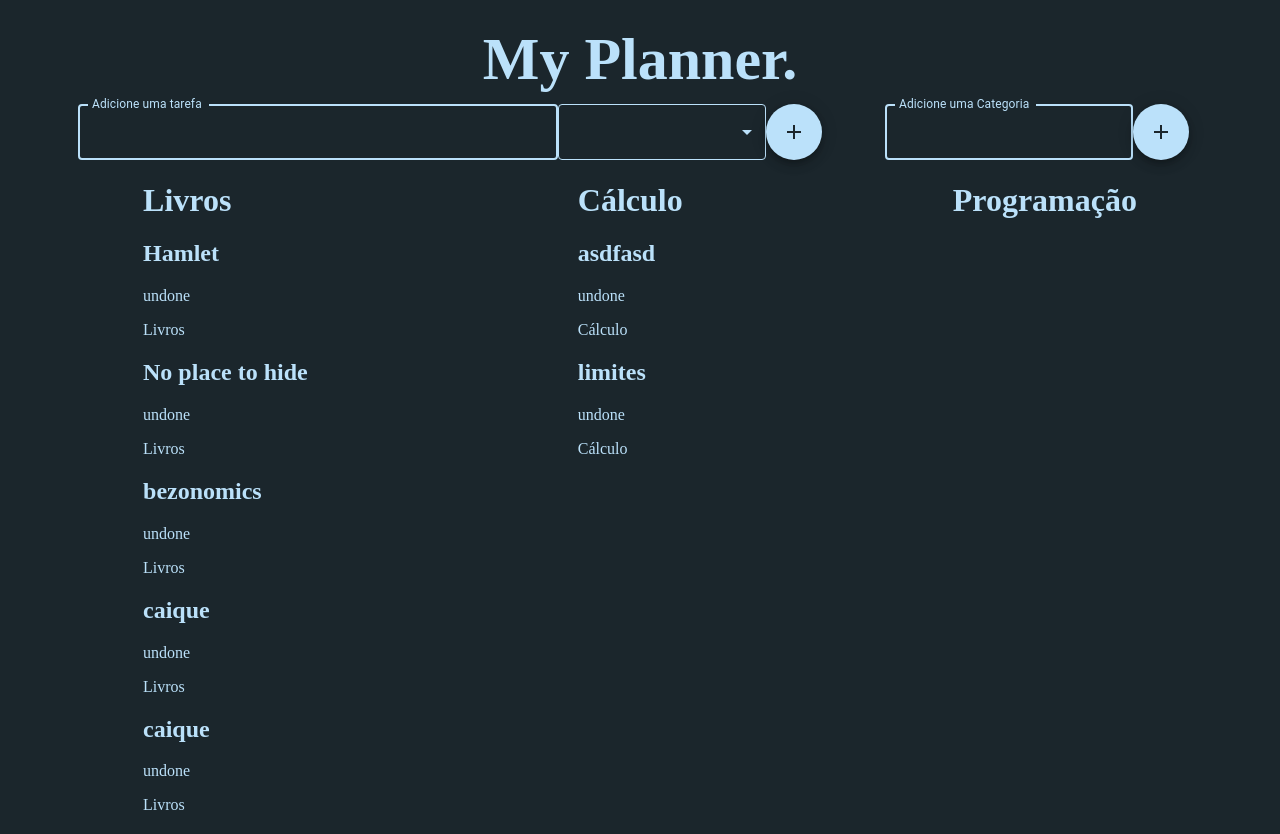
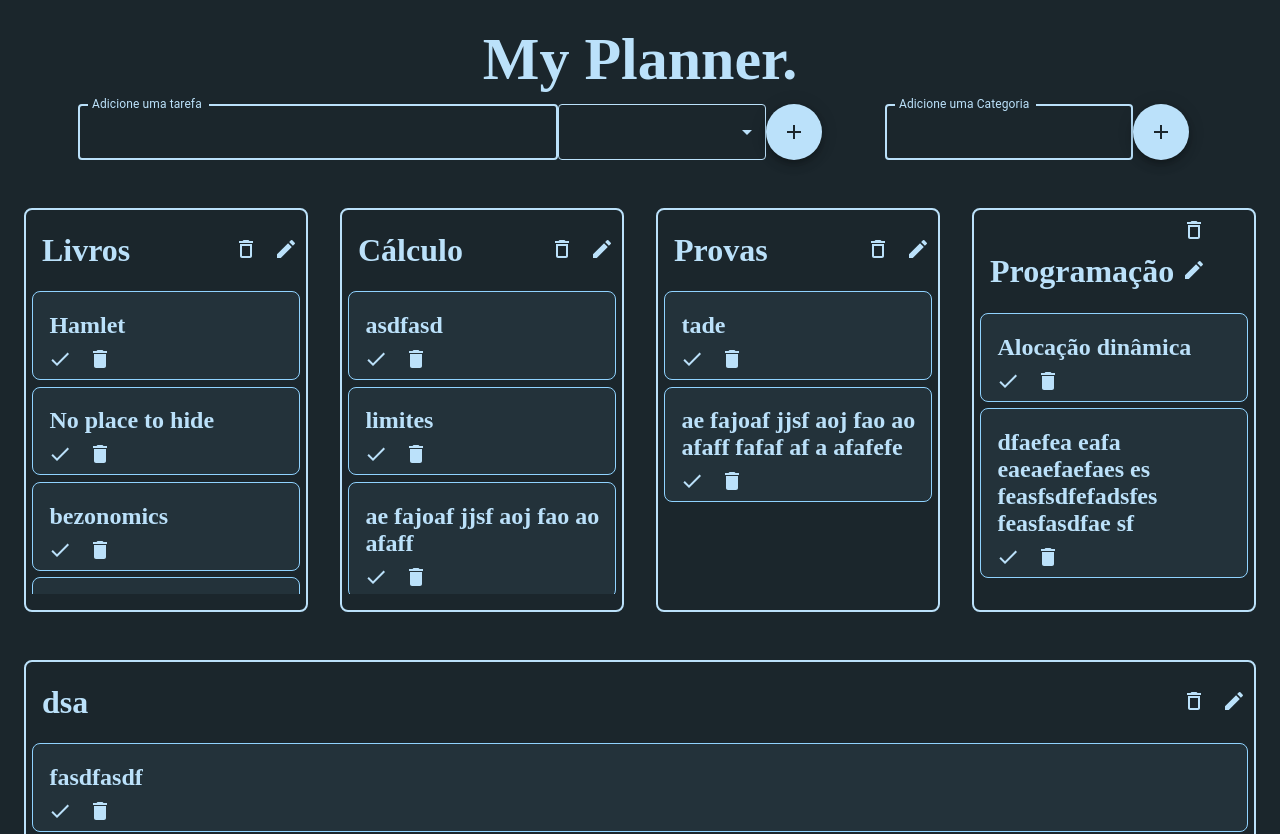
Before and after one commit to Caique27/My-Planner, a React (Create React App) app: page / in a window 1280 px wide. Shown: the top 834 px of the page. Built offline with nearby package versions, Linux system fonts and the light colour scheme; data requests are answered from the project's data file.

Commit message:
Implementação dos estilos das listas e tarefas

```diff
--- a/db.json
+++ b/db.json
@@ -110,14 +110,75 @@
           "status": "undone",
           "category": "Cálculo",
           "id": 2
+        },
+        {
+          "title": "ae fajoaf jjsf aoj fao ao afaff ",
+          "status": "undone",
+          "category": "Cálculo",
+          "id": 3
+        },
+        {
+          "title": "ae fajoaf jjsf aoj fao ao afaff fafaf af a afafefe",
+          "status": "undone",
+          "category": "Cálculo",
+          "id": 4
         }
       ],
       "id": 2
     },
     {
+      "nome": "Provas",
+      "tarefas": [
+        {
+          "title": "tade",
+          "status": "undone",
+          "category": "Provas",
+          "id": 1
+        },
+        {
+          "title": "ae fajoaf jjsf aoj fao ao afaff fafaf af a afafefe",
+          "status": "undone",
+          "category": "Provas",
+          "id": 3
+        }
+      ],
+      "id": 4
+    },
+    {
       "nome": "Programação",
-      "tarefas": [],
-      "id": 3
+      "tarefas": [
+        {
+          "title": "Alocação dinâmica",
+          "status": "undone",
+          "category": "Programação",
+          "id": 1
+        },
+        {
+          "title": "dfaefea eafa eaeaefaefaes es feasfsdfefadsfes feasfasdfae sf",
+          "status": "undone",
+          "category": "Programação",
+          "id": 2
+        }
+      ],
+      "id": 5
+    },
+    {
+      "nome": "dsa",
+      "tarefas": [
+        {
+          "title": "fasdfasdf",
+          "status": "undone",
+          "category": "dsa",
+          "id": 1
+        },
+        {
+          "title": "fasdfasdfafdsfds",
+          "status": "undone",
+          "category": "dsa",
+          "id": 2
+        }
+      ],
+      "id": 6
     }
   ]
 }
--- a/src/App.css
+++ b/src/App.css
@@ -14,4 +14,5 @@ body{
     display: flex;
     flex-direction: row;
     justify-content: space-around;
+    flex-wrap: wrap;
 }
--- a/src/App.js
+++ b/src/App.js
@@ -15,9 +15,11 @@ function App() {
 	//const [dados,setDados] = useState("")
 	const [categorias, setCategorias] = useState([]);
 	const [nomesCategorias, setNomesCategorias] = useState([]);
-  const [mensagem, setMensagem] = useState({ open: false,
+	const [mensagem, setMensagem] = useState({
+		open: false,
 		error: false,
-      message: "" });
+		message: "",
+	});
 
 	useEffect(() => {
 		const atualizarDados = async () => {
@@ -29,9 +31,7 @@ function App() {
 	}, [mensagem]);
 
 	async function adicionarCategoria(nome) {
-
 		setMensagem(await criarCategoria(nome));
-
 	}
 
 	async function adicionarTarefa(nome, categoriaEscolhida) {
@@ -60,17 +60,20 @@ function App() {
 				<Snackbar
 					open={mensagem.open}
 					autoHideDuration={2500}
-          anchorOrigin={{vertical: 'bottom',
-          horizontal: 'center', }}
-          onClose={()=>setMensagem({ open:false, error:false, message: "" }
-
-            )}
+					anchorOrigin={{ vertical: "bottom", horizontal: "center" }}
+					onClose={() =>
+						setMensagem({ open: false, error: false, message: "" })
+					}
 				>
 					<Alert
-            onClose={()=>setMensagem({ open:false, error: false, message: "" }
-
-            )}
-            severity={mensagem.error?"error":"success"}
+						onClose={() =>
+							setMensagem({
+								open: false,
+								error: false,
+								message: "",
+							})
+						}
+						severity={mensagem.error ? "error" : "success"}
 						sx={{ width: "100%" }}
 					>
 						{mensagem.message}
--- a/src/components/Lista.css
+++ b/src/components/Lista.css
@@ -1,6 +1,50 @@
 .Lista-div{
-    background: #0F4C75 ;
-    height: 10rem;
-    width: 10rem;
+    display: flex;
+    flex-direction: column;
+    margin-top: 3rem;
+    margin-left: 1rem;
+    margin-right: 1rem;
+    border: 2px solid;
+    border-radius: 0.5rem;
+    flex-grow: 1;
+    width: 15rem;
+    height: 25rem;
 
 }
+
+.Lista-tarefas{
+
+    display: flex;
+    flex-direction: column;
+    overflow: auto;
+
+}
+
+.Lista-header{
+  display: flex;
+  flex-direction: row;
+  align-items: flex-end;
+  justify-content: space-between;
+}
+
+::-webkit-scrollbar {
+    width: 7px;
+  }
+
+
+  /* Handle */
+  ::-webkit-scrollbar-thumb {
+    background: #BBE1FA;
+    border-radius: 10px;
+  }
+
+  /* Handle on hover */
+  ::-webkit-scrollbar-thumb:hover {
+    background:#92acbf;
+  }
+
+.Lista-titulo{
+    margin-left: 1rem;
+    margin-bottom: 0;
+
+}
--- a/src/components/Lista.jsx
+++ b/src/components/Lista.jsx
@@ -1,20 +1,33 @@
-import React,{ useState } from "react";
-import Tarefa from "./Tarefa.jsx"
+import React, { useState } from "react";
+import Tarefa from "./Tarefa.jsx";
+import "./Lista.css";
 
-function Lista({data}){
+import { IconButton } from "@mui/material";
+import DeleteOutlineIcon from "@mui/icons-material/DeleteOutline";
+import EditIcon from "@mui/icons-material/Edit";
 
+function Lista({ data }) {
+	return (
+		<div className="Lista-div">
+			<header className="Lista-header">
+				<h1 className="Lista-titulo">{data.nome}</h1>
+				<section className="Lista-icons">
+					<IconButton color="fourth">
+						<DeleteOutlineIcon />
+					</IconButton>
+					<IconButton color="fourth">
+						<EditIcon />
+					</IconButton>
+				</section>
+			</header>
 
-   return(
-    <div className="Lista-div">
-        <h1>
-            {data.nome}
-        </h1>
-        <p>
-        {data.tarefas.map( (tarefa) => <Tarefa dados={tarefa}/>)  }
-        </p>
-    </div>
-
-   )
+			<p className="Lista-tarefas">
+				{data.tarefas.map((tarefa) => (
+					<Tarefa dados={tarefa} />
+				))}
+			</p>
+		</div>
+	);
 }
 
 export default Lista;
--- /dev/null
+++ b/src/components/Tarefa.css
@@ -0,0 +1,19 @@
+.Tarefa-section{
+    border: 1px solid;
+    border-radius: 0.5rem;
+    border-color: #90d3ff;
+    background-color: #24333bf2;
+    flex-grow: 1;
+    margin-left: 0.4rem;
+    margin-right: 0.4rem;
+    margin-top: 0.4rem ;
+
+}
+.Tarefa-titulo{
+    margin-left: 1rem;
+    margin-bottom: 0;
+}
+.Tarefa-info{
+    margin-left: 0.4rem;
+
+}
--- a/src/components/Tarefa.jsx
+++ b/src/components/Tarefa.jsx
@@ -1,14 +1,28 @@
 import React from "react";
+import "./Tarefa.css";
+import DoneOutlineIcon from "@mui/icons-material/DoneOutline";
+import DoneIcon from "@mui/icons-material/Done";
+import DeleteIcon from "@mui/icons-material/Delete";
+import IconButton from "@mui/material/IconButton";
 
-function Tarefa({dados}){
-    return(
-        <section>
-            <h1>{dados.title}</h1>
-            <p>{dados.status}</p>
-            <p>{dados.category}</p>
-        </section>
-    )
-
+function Tarefa({ dados }) {
+	return (
+		<section className="Tarefa-section">
+			<h1 className="Tarefa-titulo">{dados.title}</h1>
+			<div className="Tarefa-info">
+				<IconButton color="fourth">
+					{dados.status == "done" ? (
+						<DoneOutlineIcon />
+					) : (
+						<DoneIcon />
+					)}
+				</IconButton>
+				<IconButton color="fourth">
+					<DeleteIcon />
+				</IconButton>
+			</div>
+		</section>
+	);
 }
 
-export default Tarefa
+export default Tarefa;
```
Lines whose indentation alone changed are shown as unchanged.
